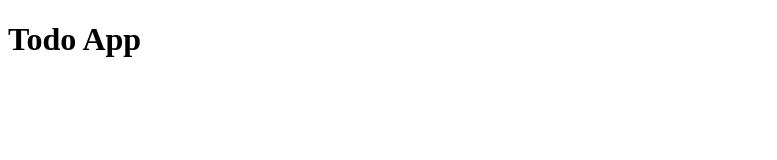
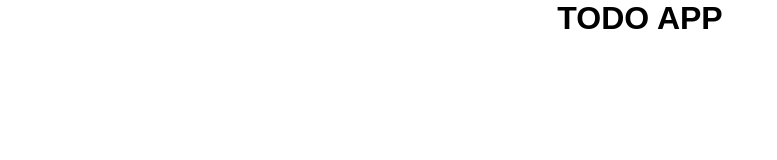
Before and after one commit to Carlos-004/Todo-app, a plain HTML site: page index.html in a window 1280 px wide. Shown: the whole page, without its empty margins (0-777 px from the left). Drawn offline with Linux system fonts and the light colour scheme.

Commit message:
center the todo title

```diff
--- a/index.html
+++ b/index.html
@@ -3,9 +3,12 @@
 <head>
     <meta charset="UTF-8">
     <meta name="viewport" content="width=device-width, initial-scale=1.0">
-    <title>Document</title>
+    <title>Todo-App</title>
+    <link rel="stylesheet" href="./style.css">
 </head>
 <body>
-    <h1>Todo App</h1>
+    <main class="container">
+        <h1 class="container-title">Todo App</h1>
+    </main>
 </body>
 </html>
--- /dev/null
+++ b/style.css
@@ -0,0 +1,22 @@
+*{
+    box-sizing: border-box;
+    margin: 0;
+    padding: 0;
+}
+body{
+    font-family: Arial, Helvetica, sans-serif;
+    font-size: 16px;
+}
+.container-title{
+    text-align: center;
+    text-transform: uppercase;
+    margin-bottom: 20px;
+}
+.container{
+    width: 100%;
+    height: 100%;
+    display: flex;
+    justify-content: center;
+    align-items: center;
+    flex-direction: column;
+}
```
